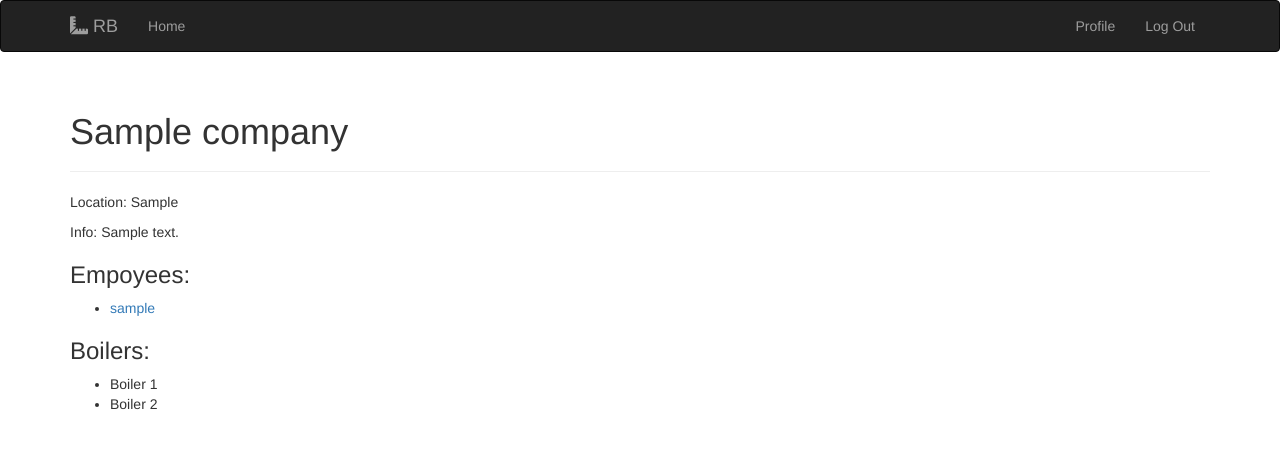
After one commit to Tashunya/Inspection2, a Flask app: page /company/1 in a window 1280 px wide. The commit adds this page. Shown: the top 449 px of the page. Run offline with Flask 2, Linux system fonts and the light colour scheme; a user stored in the database is signed in; tables that the repository leaves empty hold one stand-in row (values such as "Sample post"); some libraries are stand-ins or nearby versions.

Commit message:
add company part, describe Permissions

```diff
--- a/app/auth/views.py
+++ b/app/auth/views.py
@@ -49,10 +49,10 @@ def logout():
     return redirect(url_for("auth.login"))
 
 
-@auth.route("/register", methods=["GET", "POST"])
+@auth.route("/register-user", methods=["GET", "POST"])
 @login_required
 @permission_required(Permission.USER_REGISTER)
-def register():
+def register_user():
     form = RegistrationForm()
     if form.validate_on_submit():
         user = User(email=form.email.data,
@@ -66,7 +66,7 @@ def register():
         send_email(user.email, "Finish Registration", 'auth/email/confirm', user=user, token=token)
         flash("User created. A letter have been sent to finish registration.")
         return redirect(url_for("auth.login"))
-    return render_template("auth/register.html", form=form)
+    return render_template("auth/register_user.html", form=form)
 
 
 @auth.route("/confirm/<token>", methods=["GET", "POST"])
--- a/app/decorators.py
+++ b/app/decorators.py
@@ -1,7 +1,6 @@
 from functools import wraps
 from flask import abort
 from flask_login import current_user
-from .models import Permission
 
 
 def permission_required(permission):
--- a/app/main/views.py
+++ b/app/main/views.py
@@ -1,7 +1,7 @@
 from flask import render_template, session, redirect, url_for, current_app, flash, abort
 from flask_login import login_required, current_user
 from . import main
-from .forms import EditProfileForm, EditProfileAdminForm
+from .forms import EditProfileForm, EditProfileAdminForm, CompanyRegistrationForm, EditCompanyForm
 from .. import db
 from ..models import User, Company, Role, Permission
 from ..decorators import permission_required
@@ -10,14 +10,16 @@ from ..decorators import permission_required
 @main.route('/')
 @login_required
 def index():
+    # if current_user.is_anonymous:
+    #     return redirect(url_for('auth.login'))
+    role = Role.query.filter_by(id=current_user.role_id).first()
     company = Company.query.filter_by(id=current_user.company_id).first()
-    role = Role.query.filter_by(id=current_user.role_id).first()
-    if current_user.is_anonymous:
-        return redirect(url_for('auth.login'))
     return render_template('index.html', company=company, role=role)
 
+#====================
+# USER ROUTES
 
-@main.route('/user/<id>')
+@main.route('/user/<int:id>')
 @login_required
 def user(id):
     company = Company.query.filter_by(id=current_user.company_id).first()
@@ -71,3 +73,54 @@ def edit_profile_admin(id):
     form.position.data = user.position
     form.contact_number.data = user.contact_number
     return render_template('edit_profile.html', form=form, user=user)
+
+
+#===================================
+# COMPANY ROUTES
+
+@main.route('/register-company', methods=["GET", "POST"])
+@login_required
+@permission_required(Permission.COMPANY_REGISTER)
+def register_company():
+    form = CompanyRegistrationForm()
+    if form.validate_on_submit():
+        company = Company(company_name=form.company_name.data,
+                    location=form.location.data,
+                    about=form.about.data)
+        db.session.add(company)
+        db.session.commit()
+        flash("New company registered")
+        return redirect(url_for(".index"))
+    return render_template("register_company.html", form=form)
+
+
+@main.route('/company/<int:id>')
+@login_required
+def company(id):
+    if id == current_user.company_id or current_user.can(Permission.ALL_BOILERS_ACCESS):
+        company = Company.query.filter_by(id=id).first_or_404()
+        employees = User.query.filter_by(company_id=id).order_by(User.username).all()
+        # boilers = Boiler.query.filter_by(company_id=id).order_by().all()
+        return render_template('company.html', company=company, employees=employees)
+    else:
+        abort(403)
+
+
+@main.route('/edit-company/<int:id>', methods=["GET", "POST"])
+@login_required
+@permission_required(Permission.COMPANY_REGISTER)
+def edit_company(id):
+    company = Company.query.get_or_404(id)
+    form = EditCompanyForm(company=company)
+    if form.validate_on_submit():
+        company.company_name = form.company_name.data
+        company.location = form.location.data
+        company.about = form.about.data
+        db.session.add(company)
+        db.session.commit()
+        flash("The company profile has been updated.")
+        return redirect(url_for('.company', id=id))
+    form.company_name.data = company.company_name
+    form.location.data = company.location
+    form.about.data = company.about
+    return render_template('edit_company.html', form=form, company=company)
--- a/app/models.py
+++ b/app/models.py
@@ -6,16 +6,19 @@ from . import db, login_manager
 
 
 class Permission:
-    OWN_BOILER_ACCESS = 1
-    ALL_BOILERS_ACCESS = 2
-    BOILER_DATA_UPLOAD = 4
-    USER_REGISTER = 8
-    REPORT_DOWNLOAD = 16
-    EDIT_BOILER_DATA = 32
-    COMPANY_REGISTER = 64
-    CREATE_BOILER = 128
-    VIEW_PROFILES = 256
+    OWN_BOILER_ACCESS = 1 # доступ к своей компании и к своим котлам (возможно не нужно)
+    ALL_BOILERS_ACCESS = 2 # доступ ко всем компаниям и котлам
+    BOILER_DATA_UPLOAD = 4 # загрузка данных измерений ко всем котлам
+    USER_REGISTER = 8 # создание и редактирование пользователей
+    REPORT_DOWNLOAD = 16 # выгрузка отчетов по котлам
+    EDIT_BOILER_DATA = 32 # редактирование данных по котлам (узлов, норм, измерений)
+    COMPANY_REGISTER = 64 # регистрация и редактирование компаний (возможно перенос в USER_REGISTER?)
+    CREATE_BOILER = 128 # создание карточки и структуры котла
+    VIEW_PROFILES = 256 # просмотр всех профилей пользователей (возможно перенос в USER_REGISTER?)
 
+
+#==============================================
+# ROLE
 
 class Role(db.Model):
     __tablename__ = 'roles'
@@ -69,8 +72,9 @@ class Role(db.Model):
     def __repr__(self):
         return '<Role %r>' % self.name
 
+
 #==========================================
-
+# USER
 
 class User(UserMixin, db.Model):
     __tablename__ = 'users'
@@ -115,9 +119,6 @@ class User(UserMixin, db.Model):
     def can(self, perm):
         return self.role is not None and self.role.has_permission(perm)
 
-    # def is_administrator(self):
-    #     return self.can(Permission.ADMIN)
-
     def __repr__(self):
         return '<User %r>' % self.username
 
@@ -134,16 +135,23 @@ def load_user(user_id):
 
 
 # ============================================
+# COMPANY
 
 class Company(db.Model):
     __tablename__ = 'companies'
     id = db.Column(db.Integer, primary_key=True)
     company_name = db.Column(db.String(64), unique=True, index=True)
+    location = db.Column(db.String(64))
+    about = db.Column(db.Text)
     users = db.relationship('User', backref='company', lazy='dynamic')
     boilers = db.relationship('Boiler', backref='company', lazy='dynamic')
 
     def __repr__(self):
         return '<Company %r>' % self.company_name
+
+
+# ============================================
+# BOILER
 
 class Boiler(db.Model):
     __tablename__ = 'boilers'
@@ -155,13 +163,12 @@ class Boiler(db.Model):
         return '<Boiler %r>' % self.boiler_name
 
 
+# ============================================
 
 
-# db.create_all()
-# admin_role = Role(name="Admin")
-# user_role = Role(name="User")
-# user_john = User(username ="john", role=admin_role)
-# user_susan = User(username="susan", role=user_role)
-#
-# # db.session.add_all([admin_role, user_role, user_john, user_susan])
-# # db.session.commit()
+class Nodes: # все узлы и точки котла
+    pass
+
+
+class Norms: # содержит нормативные значения для измерений всех точек
+    pass
--- a/app/templates/auth/login.html
+++ b/app/templates/auth/login.html
@@ -17,11 +17,7 @@
         <p>{{ form.remember_me() }} {{ form.remember_me.label }}</p>
         <p>{{ form.submit() }}</p>
     </form>
- <br>
-    <p>New user? <a href="{{ url_for('auth.register') }}">Click here to register</a>.</p>
 </div>
 </div>
 
-
-
 {% endblock %}
--- a/app/templates/base.html
+++ b/app/templates/base.html
@@ -18,17 +18,15 @@
                 <span class="icon-bar"></span>
                 <span class="icon-bar"></span>
             </button>
-            <a class="navbar-brand" href="{{ url_for('main.index') }}"><i class="fas fa-ruler-combined"></i> СРК</a>
+            <a class="navbar-brand" href="{{ url_for('main.index') }}"><i class="fas fa-ruler-combined"></i> RB </a>
         </div>
         <div class="navbar-collapse collapse">
             <ul class="nav navbar-nav">
                 <li><a href="{{ url_for('main.index' )}}">Home</a></li>
-                {% if current_user.is_authenticated %}
-                <li><a href="{{ url_for('main.user', id=current_user.id) }}">Profile</a></li>
-                {% endif %}
             </ul>
             <ul class="nav navbar-nav navbar-right">
                 {% if current_user.is_authenticated %}
+                <li><a href="{{ url_for('main.user', id=current_user.id) }}">Profile</a></li>
                 <li><a href="{{ url_for('auth.logout') }}">Log Out</a></li>
                 {% else %}
                 <li><a href="{{ url_for('auth.login') }}">Log In</a></li>
--- /dev/null
+++ b/app/templates/company.html
@@ -0,0 +1,57 @@
+{% extends "base.html" %}
+
+{% block title %}Company Profile{% endblock %}
+
+{% block page_content %}
+<div class="page-header">
+<h1>{{ company.company_name }}</h1>
+</div>
+<p> Location: {% if company.location %} {{ company.location }}{% endif %} </p>
+<p> Info: {% if company.about %}{{company.about}}{% endif %} </p>
+
+<p>
+    {% if current_user.can(Permission.COMPANY_REGISTER) %}
+    <a class="btn btn-danger btn-sm"
+    href="{{ url_for('.edit_company', id=company.id) }}">
+    Edit Company
+    </a>
+    <a class="btn btn-danger btn-sm"> Deactivate Company</a>
+    {% endif %}
+</p>
+
+<h3> Empoyees: </h3>
+<ul>
+    {% for employee in employees %}
+    <li>
+        <a href="{{ url_for('.user', id=employee.id) }}">
+            {% if employee.username %} {{ employee.username }} {% else %} {{ employee.email }} {% endif %}
+        </a>
+    </li>
+    {% endfor %}
+</ul>
+
+<p>
+    {% if current_user.can(Permission.USER_REGISTER) %}
+    <a class="btn btn-danger btn-sm"
+    href="{{ url_for('auth.register_user') }}">
+    Add New User
+    </a>
+    {% endif %}
+</p>
+
+<h3>Boilers:</h3>
+<ul>
+    <li>Boiler 1</li>
+    <li>Boiler 2</li>
+</ul>
+
+<p>
+    {% if current_user.can(Permission.CREATE_BOILER) %}
+    <a class="btn btn-danger btn-sm"
+    href="#">
+    Add New Boiler
+    </a>
+    {% endif %}
+</p>
+
+{% endblock %}
--- a/app/templates/index.html
+++ b/app/templates/index.html
@@ -4,8 +4,11 @@
 
 {% block page_content %}
 <div class="page-header">
-    <h2>{{ company.company_name}} </h2>
+    <h2>
+        <a href="{{ url_for('.company', id=company.id) }}"> {{ company.company_name}} </a>
+    </h2>
 </div>
+
 <ul>
     <li><a href="#">Boiler 1 </a></li>
     <li><a href="#">Boiler 2 </a></li>
```
Also changed, not shown: app/main/forms.py (+16 -2 lines), app/templates/admin.html (added, +13 -0 lines), app/templates/edit_company.html (added, +16 -0 lines), app/templates/inspector.html (added, +12 -0 lines), app/templates/register_company.html (added, +15 -0 lines), app/templates/user.html (+10 -8 lines), migrations/versions/38c4e85512a9_initial_migration.py (deleted, +0 -41 lines), migrations/versions/4798ee390777_initial_migration.py (added, +28 -0 lines), app/templates/auth/register_user.html (renamed from app/templates/auth/register.html), 1 other file.
